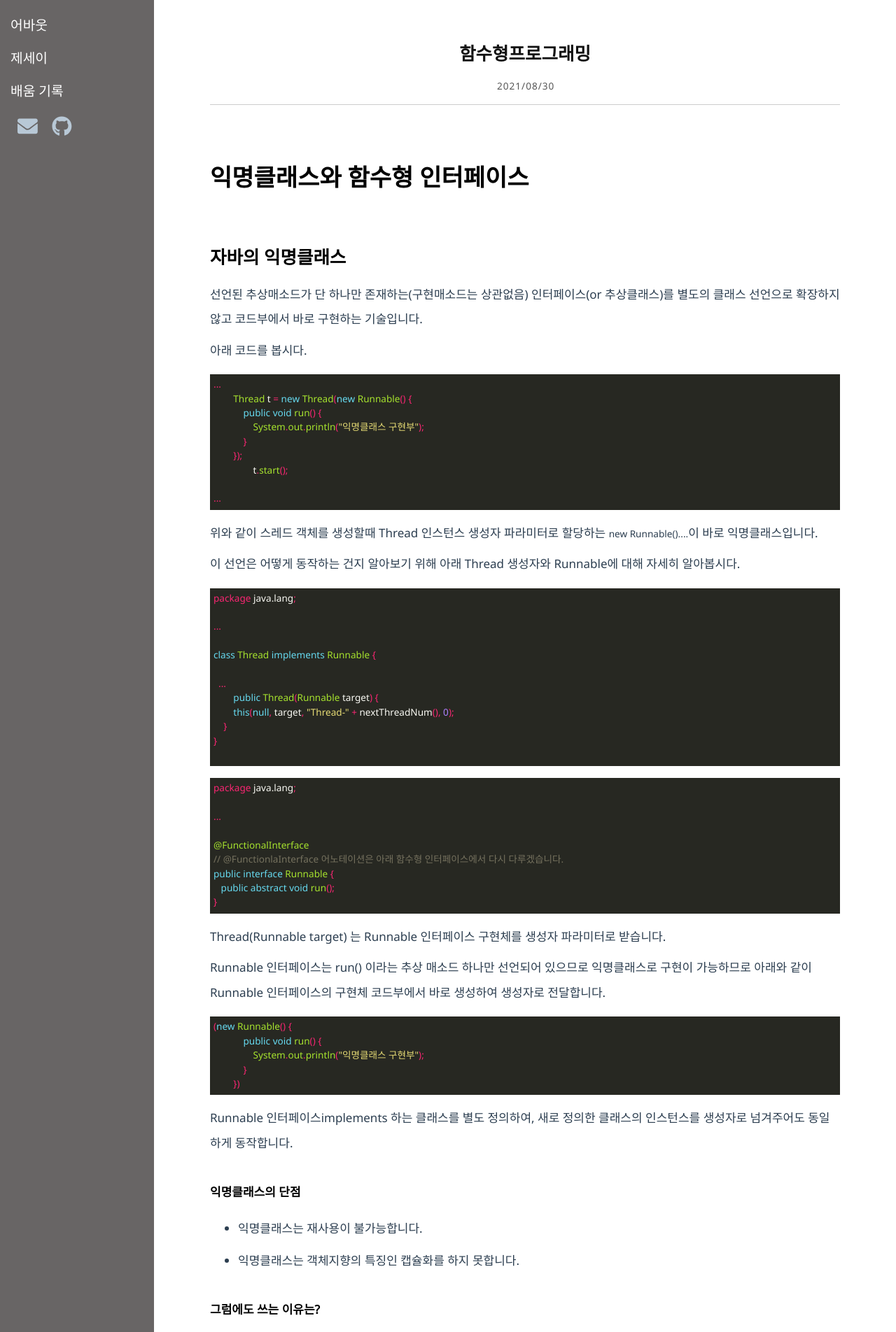
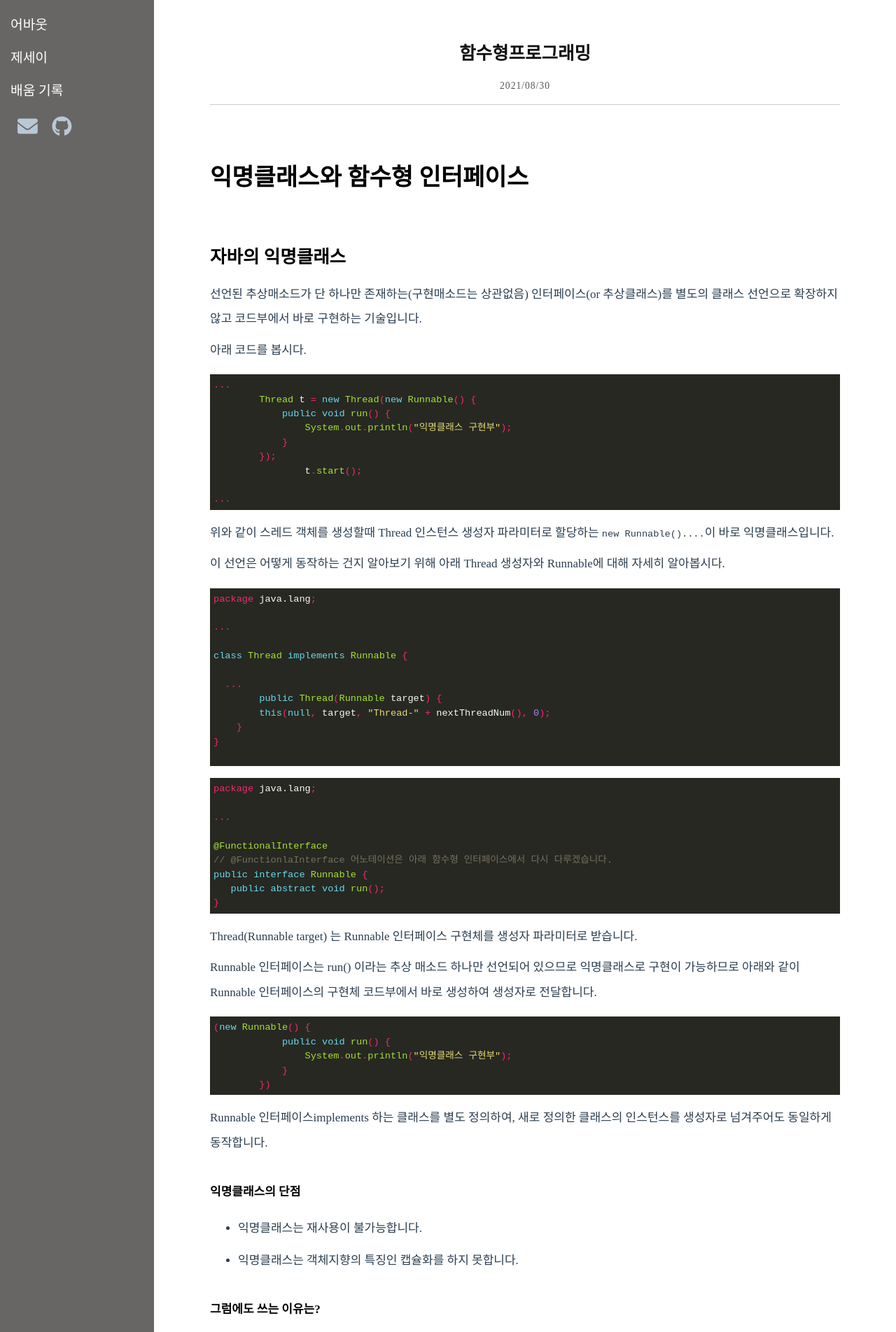
Before and after one commit to jerry92k/jerry92k.github.io, a Jekyll site: the page built from _posts/java/2021-08-30-함수형프로그래밍.md, in a window 1280 px wide. Shown: the top 1904 px of the page at 70% size. Built offline with Jekyll 4.4.1, drawn with Linux system fonts in a browser that asks for light colours; nearby versions of some CDN libraries; comment, search, counter and statistics services are not loaded.

Commit message:
폰트 변경

```diff
--- a/public/css/style.css
+++ b/public/css/style.css
@@ -29,8 +29,8 @@
   --breakpoint-md: 768px;
   --breakpoint-lg: 992px;
   --breakpoint-xl: 1200px;
-  --font-family-sans-serif: "Noto Sans";
-  --font-family-serif: "Noto Sans";
+  --font-family-sans-serif: "Arial, Noto Sans KR, "돋움", Dotum, AppleGothic";
+  --font-family-serif: "Arial, Noto Sans KR, "돋움", Dotum, AppleGothic";
 }
 
 * {
@@ -49,7 +49,7 @@ body {
 	height: 100%;
 	margin: 0;
 	padding: 0;
-	font-family: 'Noto Sans', serif;
+	font-family: 'Arial, Noto Sans KR, "돋움", Dotum, AppleGothic', serif;
 	color: #2c3e50;
 }
 
@@ -60,7 +60,7 @@ a {
 
 .a-title {
 	font-size: 120%;
-	font-family: "Noto Sans";
+	font-family: "Arial, Noto Sans KR, "돋움", Dotum, AppleGothic";
 	margin-bottom: 5px;
 	color: #ffffff;
 	text-transform: capitalize;
@@ -80,7 +80,7 @@ pre {
 }
 
 code {
-	font-family: "Noto Sans", monospace;
+	font-family: "Arial, Noto Sans KR, "돋움", Dotum, AppleGothic", monospace;
 	font-size: 0.8em;
 	margin: 0px;
 }
@@ -129,7 +129,7 @@ li {
 
 .sidebar-brand > a {
 	font-size: 180%;
-	font-family: "Noto Sans";
+	font-family: "Arial, Noto Sans KR, "돋움", Dotum, AppleGothic";
 	color: #fff;
 	margin-right: 10px;
 }
@@ -151,7 +151,7 @@ li {
 
 .nav-title {
 	font-size: 110%;
-	font-family: "Noto Sans";
+	font-family: "Arial, Noto Sans KR, "돋움", Dotum, AppleGothic";
 	color: #fff;
 	border-bottom: 1px solid gray;
 	text-transform: capitalize;
@@ -160,7 +160,7 @@ li {
 
 a.nav-item {
 	font-size: 110%;
-	font-family: "Noto Sans";
+	font-family: "Arial, Noto Sans KR, "돋움", Dotum, AppleGothic";
 	text-transform: capitalize;
 	color: #aaa;
 }
@@ -252,7 +252,7 @@ article h3,
 article h4,
 article h5,
 article h6 {
-	font-family: "Noto Sans";
+	font-family: "Arial, Noto Sans KR, "돋움", Dotum, AppleGothic";
 	color: #000000;
   	margin-bottom: 0;
 	margin-top: 2em;
@@ -304,14 +304,14 @@ header.home {
 
 footer {
 	padding-top: 15px;
-	font-family: 'Noto Sans';
+	font-family: 'Arial, Noto Sans KR, "돋움", Dotum, AppleGothic';
 }
 
 .sidebar-footer {
 	margin-top: 80px;
 	font-size: 0.75em;
 	font-weight: lighter;
-	font-family: "Noto Sans";
+	font-family: "Arial, Noto Sans KR, "돋움", Dotum, AppleGothic";
 	line-height: 1.5;
 }
 
```
